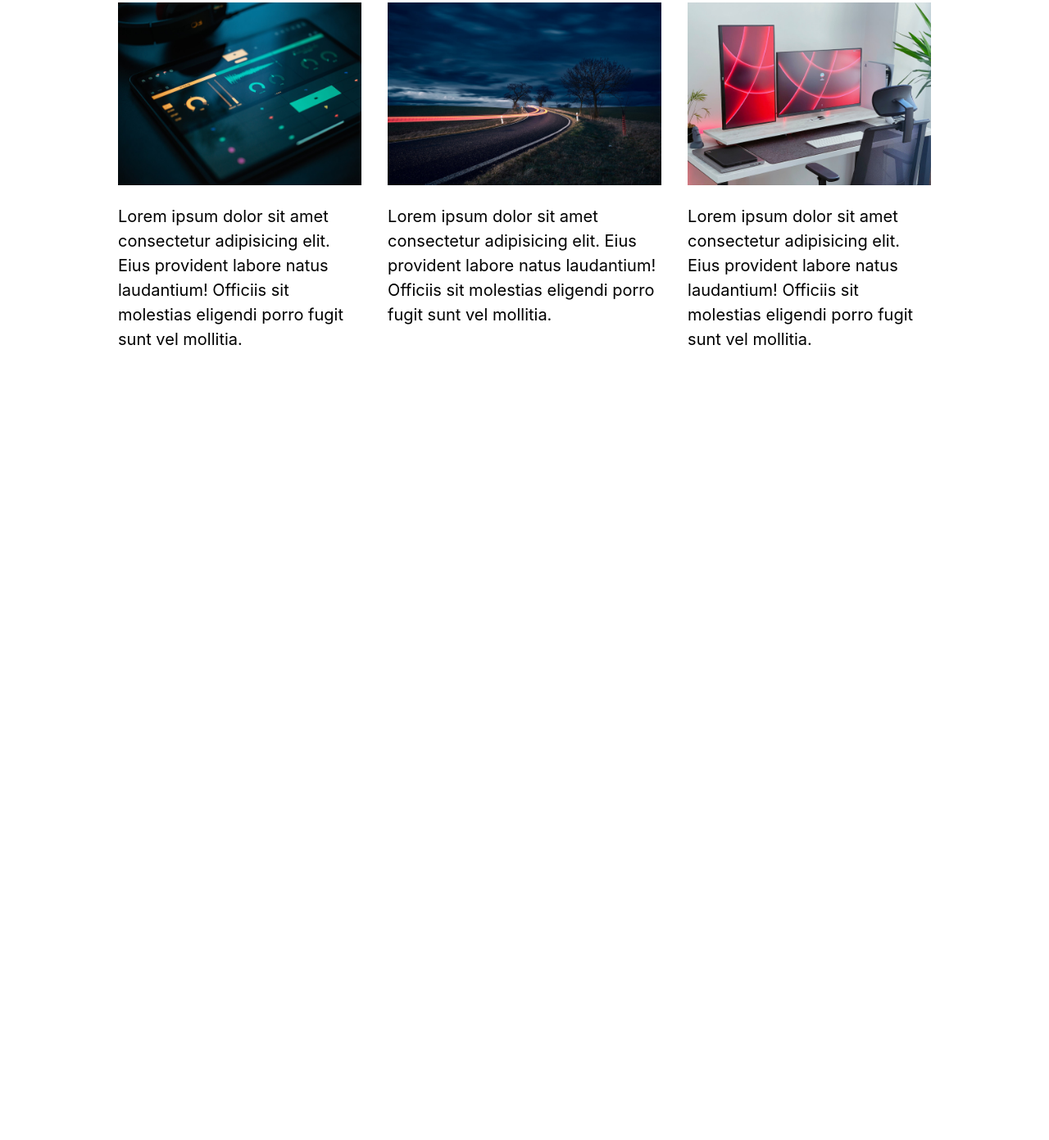
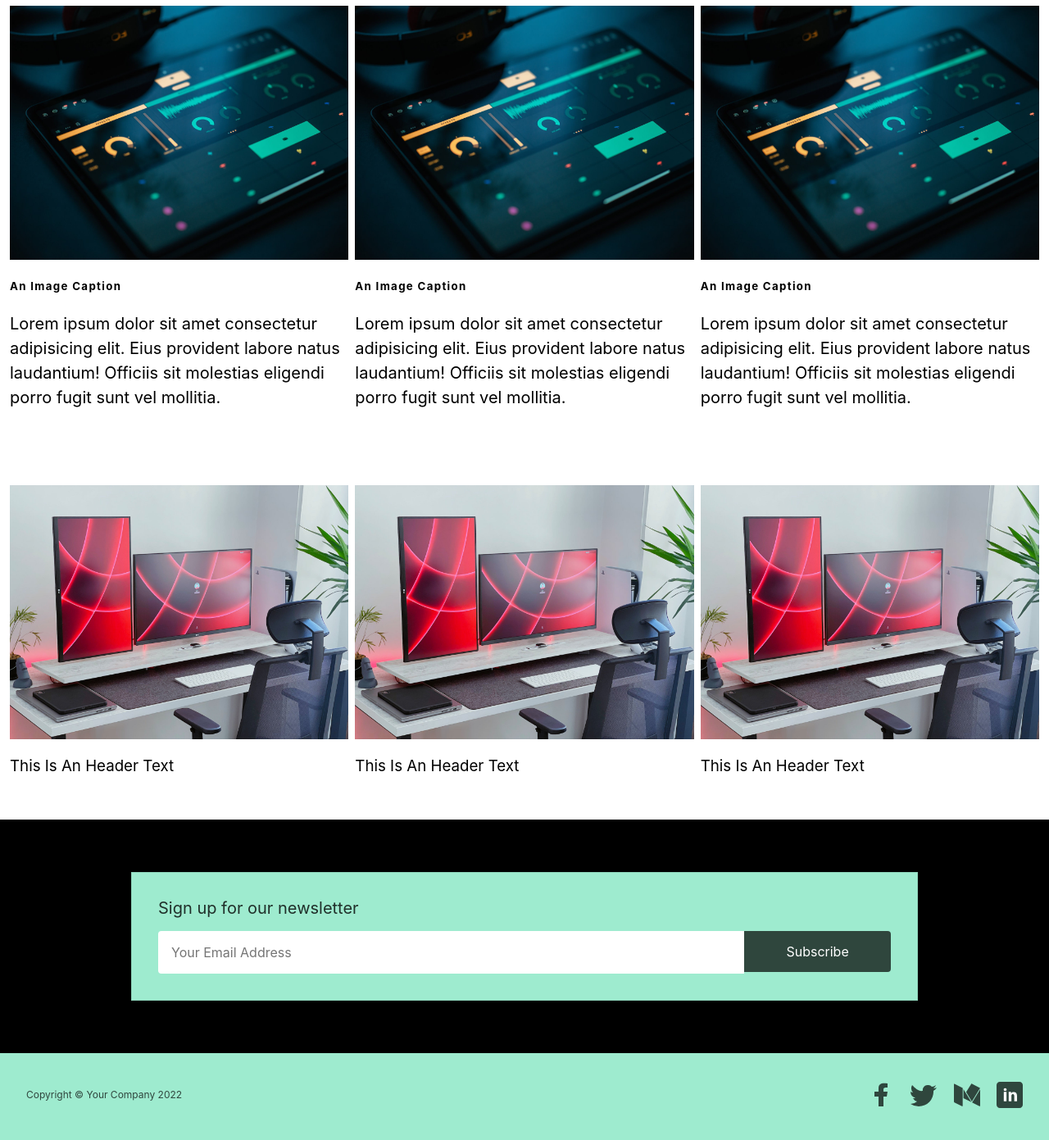
Before and after one commit to abusavvy/build-a-website-with-tachyon-css, a plain HTML site: page index.html in a window 1280 px wide. Shown: the part 800-2191 px from the top of the page at 82% size. Before the commit the page ends 1281 px from the top, so only its background shows below. Drawn offline with Linux system fonts and the light colour scheme.

Commit message:
edit the rest of the page and commit

```diff
--- a/index.html
+++ b/index.html
@@ -55,25 +55,114 @@
       </section>
     <!-- social connection section end  -->
     <!-- body of content start -->
-    <section class="pv4 ph3 mw8-l center flex-ns">
-<div  class="card mr2-m mr4-l">
-<h3 class="ttu">This is an header text</h3>
-<img src="img/card.jpg" alt="">
+    <section class="pv4 ph2 flex flex-column flex-row-ns">
+<div  class="card pa1">
+  <h3 class="fw4 ttc tracked">A Text Title</h3>
+  <img src="img/card.jpg" alt="">
+  <h5 class="tracked">An Image Caption</h5>
 <p class="f4 lh-copy measure">Lorem ipsum dolor sit amet consectetur adipisicing elit. Eius provident labore natus laudantium! Officiis sit molestias eligendi porro fugit sunt vel mollitia.</p>
 </div>
-<div  class="card mr2-m mr4-l">
-  <h3 class="ttu">This is an header text</h3>
-  <img src="img/card3.jpg" alt="">
+<div  class="card pa1">
+  <h3 class="fw4 ttc tracked">A Text Title</h3>
+    <img src="img/card.jpg" alt="">
+    <h5 class="tracked">An Image Caption</h5>
   <p class="f4 lh-copy measure">Lorem ipsum dolor sit amet consectetur adipisicing elit. Eius provident labore natus laudantium! Officiis sit molestias eligendi porro fugit sunt vel mollitia.</p>
   </div>
-  <div  class="card">
-    <h3 class="ttu">This is an header text</h3>
-    <img src="img/card4.jpg" alt="">
+  <div  class="card pa1">
+    <h3 class="fw4 ttc tracked">A Text Title</h3>
+    <img src="img/card.jpg" alt="">
+    <h5 class="tracked">An Image Caption</h5>
     <p class="f4 lh-copy measure">Lorem ipsum dolor sit amet consectetur adipisicing elit. Eius provident labore natus laudantium! Officiis sit molestias eligendi porro fugit sunt vel mollitia.</p>
     </div>
     </section>
+    <section class="pv4 ph2 flex flex-column flex-row-ns">
+      <div  class="card pa1">
+        <img src="img/card4.jpg" alt="">
+        <h3 class="ttc fw4">This is an header text</h3>
+      </div>
+      <div  class="card pa1">
+        <img src="img/card4.jpg" alt="">
+        <h3 class="ttc fw4">This is an header text</h3>
+        </div>
+        <div  class="card pa1">
+          <img src="img/card4.jpg" alt="">
+          <h3 class="ttc fw4">This is an header text</h3>
+          </div>
+          </section>
+          <!-- subscribe section start -->
+          <div class=" bg-black pv5">
+            <form class="bg-light-green w-75 center pa4 ba b--black-10">
+              <fieldset class="cf bn ma0 pa0">
+                <legend class="pa0 f5 f4-ns mb3 black-80">Sign up for our newsletter</legend>
+                <div class="cf">
+                  <label class="clip" for="email-address">Email Address</label>
+                  <input class="f6 f5-l input-reset bn fl black-80 bg-white pa3 lh-solid w-100 w-75-m w-80-l br2-ns br--left-ns" placeholder="Your Email Address" type="text" name="email-address" value="" id="email-address">
+                  <input class="f6 f5-l button-reset fl pv3 tc bn bg-animate bg-black-70 hover-bg-black white pointer w-100 w-25-m w-20-l br2-ns br--right-ns" type="submit" value="Subscribe">
+                </div>
+              </fieldset>
+            </form>
+          </div>
+          <!-- subscribe section end -->
     <!-- body of content end-->
     <!-- footer section start -->
+    <footer class="black-70  b--black-20">
+      <div class="dt dt--fixed pa4 w-100 bg-light-green" >
+        <div class="dn dtc-ns v-mid">
+          <p class="f7 black-70 dib pr3 mb3">
+            Copyright © Your Company 2022
+          </p>
+        </div>
+        <div class="db dtc-ns black-70 tc tr-ns v-mid">
+          <a href="https://www.facebook.com/" class="link dim dib mr3 black-70" title="Impossible Labs on Facebook">
+            <svg class="db w2 h2" data-icon="facebook" viewBox="0 0 32 32" fill="currentColor">
+              <title >facebook icon</title>
+              <path d="M8 12 L13 12 L13 8 C13 2 17 1 24 2 L24 7 C20 7 19 7 19 10 L19 12 L24 12 L23 18 L19 18 L19 30 L13 30 L13 18 L8 18 z"
+              ></path>
+            </svg>
+          </a>
+          <a href="https://twitter.com/" class="link dim dib mr3 black-70">
+            <svg class="db w2 h2" data-icon="twitter" viewBox="0 0 32 32"
+              fill="currentColor" >
+              <title >twitter icon</title>
+              <path d="M2 4 C6 8 10 12 15 11 A6 6 0 0 1 22 4 A6 6 0 0 1 26 6 A8 8 0 0 0 31 4 A8 8 0 0 1 28 8 A8 8 0 0 0 32 7 A8 8 0 0 1 28 11 A18 18 0 0 1 10 30 A18 18 0 0 1 0 27 A12 12 0 0 0 8 24 A8 8 0 0 1 3 20 A8 8 0 0 0 6 19.5 A8 8 0 0 1 0 12 A8 8 0 0 0 3 13 A8 8 0 0 1 2 4"
+              ></path>
+            </svg>
+          </a>
+          <a href="https://medium.com/" class="link dim dib mr3 black-70" title="Impossible Labs on Medium">
+            <svg class="db w2 h2" x="0px" y="0px" viewBox="0 0 290 248.6"
+              fill="currentColor" >
+              <g >
+                <path fill="currentColor" class="st0" d="M287.8,46.3L196,0.3c-0.4-0.2-0.9-0.3-1.3-0.3c0,0-0.1,0-0.1,0c-1.1,0-2.2,0.6-2.8,1.5l-56.6,92l63.2,102.7 l90.4-146.9C289.4,48.3,289,46.8,287.8,46.3z"
+                ></path>
+                <polygon fill="currentColor" points="105.2,61.2 105.2,160.3 193.3,204.4 	"
+                ></polygon>
+                <path fill="currentColor" d="M201,208.2l80.9,40.5c4.4,2.2,8,0,8-5v-180L201,208.2z"
+                ></path>
+                <path fill="currentColor" d="M95.5,46.7L10.7,4.3L5.4,1.7C4.6,1.3,3.8,1.1,3.2,1.1c-0.9,0-1.7,0.4-2.3,1.1C0.3,2.8,0,3.8,0,5v193.4 c0,3.3,2.4,7.2,5.4,8.7l83.3,41.6c1.2,0.6,2.3,0.9,3.3,0.9c2.8,0,4.8-2.2,4.8-5.8V48.7C96.7,47.8,96.2,47.1,95.5,46.7z"
+                ></path>
+              </g>
+            </svg>
+          </a>
+          <a href="https://www.linkedin.com/company/" class="link dim dib black-70">
+            <svg class="db w2 h2" x="0px" y="0px" viewBox="0 0 48 48" >
+              <linearGradient gradientUnits="userSpaceOnUse" x1="23.9995"
+                y1="0" x2="23.9995" y2="48.0005" >
+                <stop offset="0" ></stop>
+                <stop offset="1" ></stop>
+              </linearGradient>
+              <path fill="currentColor" d="M48,42c0,3.313-2.687,6-6,6H6c-3.313,0-6-2.687-6-6V6 c0-3.313,2.687-6,6-6h36c3.313,0,6,2.687,6,6V42z"
+              ></path>
+              <g >
+                <g >
+                  <path fill="#FFFFFF" d="M15.731,11.633c-1.608,0-2.658,1.083-2.625,2.527c-0.033,1.378,1.018,2.494,2.593,2.494 c1.641,0,2.691-1.116,2.691-2.494C18.357,12.716,17.339,11.633,15.731,11.633z M13.237,35.557h4.988V18.508h-4.988V35.557z M31.712,18.748c-1.595,0-3.222-0.329-4.956,2.36h-0.099l-0.087-2.599h-4.417c0.065,1.411,0.074,3.518,0.074,5.52v11.529h4.988 v-9.854c0-0.46,0.065-0.919,0.196-1.248c0.328-0.919,1.149-1.871,2.527-1.871c1.805,0,2.527,1.411,2.527,3.479v9.494h4.988V25.439 C37.455,20.713,34.993,18.748,31.712,18.748z"
+                  ></path>
+                </g>
+              </g>
+            </svg>
+          </a>
+        </div>
+      </div>
+    </footer>
     <!-- footer section end -->
 </body>
 </html>
```
